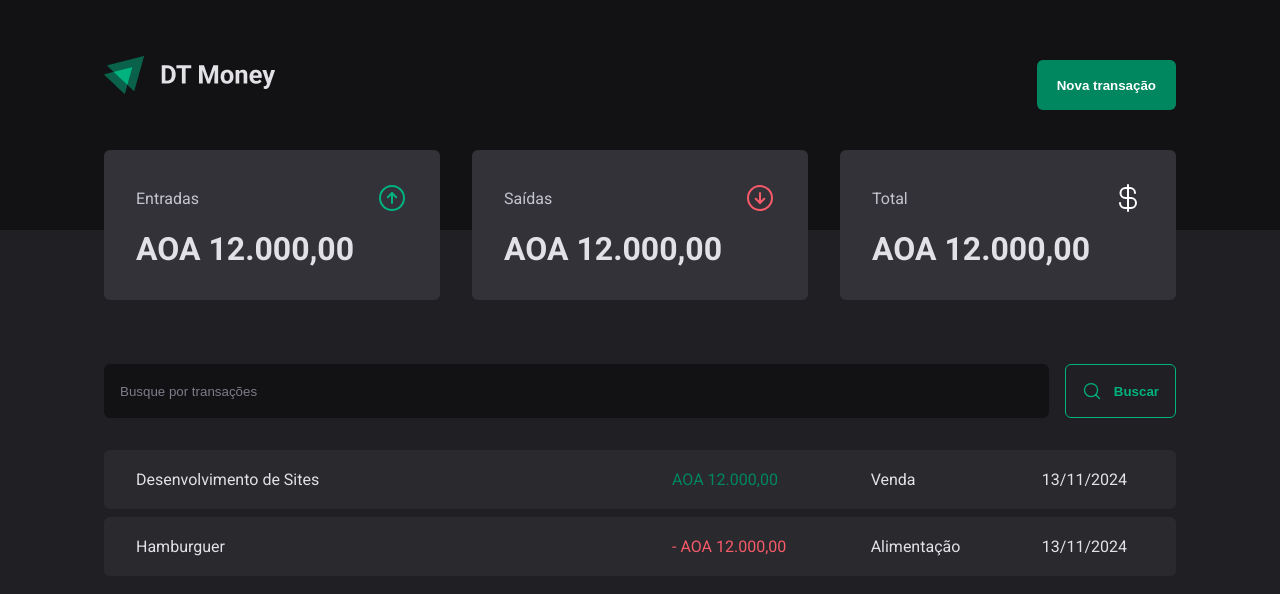
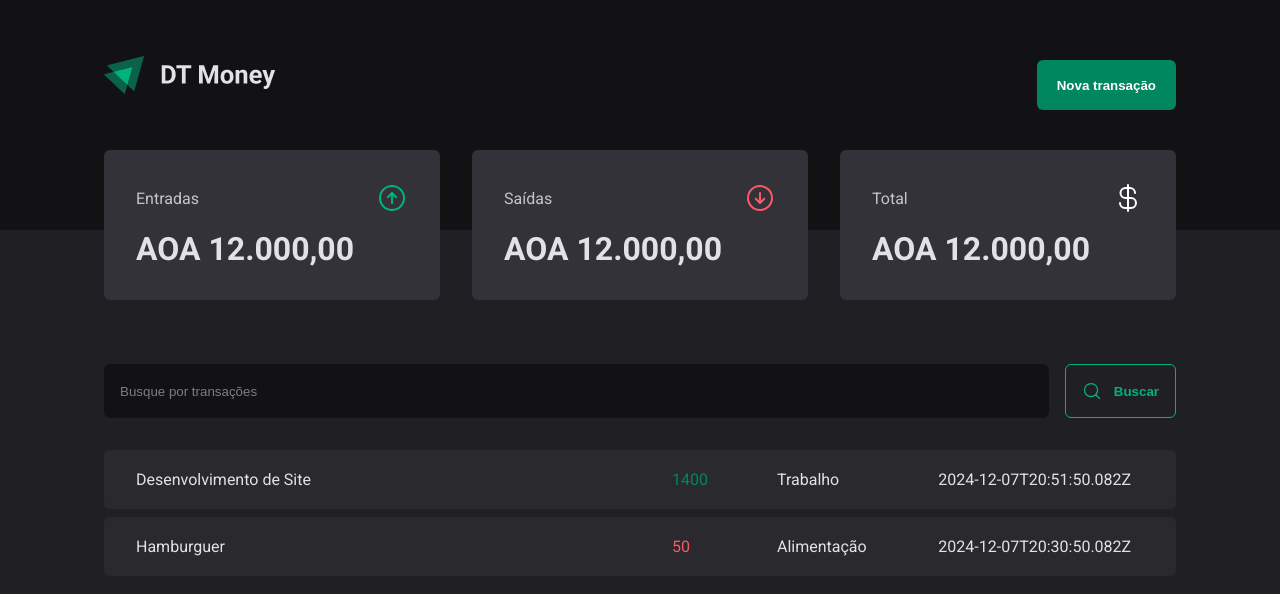
Before and after one commit to gabriel-corto/dt-money, a React (Vite) app: page / in a window 1280 px wide. Shown: the top 594 px of the page. Built offline with nearby package versions, Linux system fonts and the light colour scheme; data requests are answered from the project's data file.

Commit message:
add fetchTransactions HTTP Request

```diff
--- a/package.json
+++ b/package.json
@@ -7,7 +7,8 @@
     "dev": "vite",
     "build": "tsc -b && vite build",
     "lint": "eslint .",
-    "preview": "vite preview"
+    "preview": "vite preview",
+    "local:server": "json-server server.json -w -d 500"
   },
   "dependencies": {
     "@hookform/resolvers": "^3.9.1",
@@ -15,7 +16,7 @@
     "@radix-ui/react-radio-group": "^1.2.1",
     "@types/styled-components": "^5.1.34",
     "axios": "^1.7.7",
-    "json-server": "^1.0.0-beta.3",
+    "json-server": "^0.17.0",
     "phosphor-react": "^1.4.1",
     "react": "^18.3.1",
     "react-dom": "^18.3.1",
--- /dev/null
+++ b/server.json
@@ -0,0 +1,20 @@
+{
+  "transactions": [
+    {
+      "id": 1,
+      "description": "Desenvolvimento de Site",
+      "category": "Trabalho",
+      "type": "income",
+      "price": 1400,
+      "createdAt": "2024-12-07T20:51:50.082Z"
+    },
+    {
+      "id": 2,
+      "description": "Hamburguer",
+      "category": "Alimentação",
+      "type": "outcome",
+      "price": 50,
+      "createdAt": "2024-12-07T20:30:50.082Z"
+    }
+  ]
+}
--- a/src/pages/Transactions/index.tsx
+++ b/src/pages/Transactions/index.tsx
@@ -1,9 +1,32 @@
+import { useEffect, useState } from "react";
 import { Header } from "../../components/Header";
 import { Summary } from "../../components/Summary";
 import { SearchForm } from "./components/SearchForm";
 import { PriceHightLight, TransactionsContainer, TransactionsTable } from "./style";
 
+interface TransactionsType {
+  id: string
+  description: string
+  category: string
+  type: "income" | "outcome"
+  price: number
+  createdAt: Date
+}
 export function Transactions() {
+
+  const [transactions, setTransactions] = useState<TransactionsType[]>([])
+
+  async function fetchTransactions() {
+    const APIResponse = await fetch("http://localhost:3000/transactions")
+    const TransactionsData = await APIResponse.json()
+
+    setTransactions(TransactionsData)
+  }
+
+  useEffect(() => {
+    fetchTransactions()
+  }, [])
+
   return (
     <div>
       <Header />
@@ -14,27 +37,20 @@ export function Transactions() {
 
         <TransactionsTable>
           <tbody>
-            <tr>
-              <td width="50%">Desenvolvimento de Sites</td>
-              <td>
-                <PriceHightLight variant="income">
-                  AOA 12.000,00
-                </PriceHightLight>
-              </td>
-              <td>Venda</td>
-              <td>13/11/2024</td>
-            </tr>
-
-            <tr>
-              <td width="50%">Hamburguer</td>
-              <td>
-                <PriceHightLight variant="outcome">
-                  - AOA 12.000,00
-                </PriceHightLight>
-              </td>
-              <td>Alimentação</td>
-              <td>13/11/2024</td>
-            </tr>
+            {transactions.map(transaction => {
+              return (
+                <tr>
+                  <td width="50%">{transaction.description}</td>
+                  <td>
+                    <PriceHightLight variant={transaction.type}>
+                      {transaction.price}
+                    </PriceHightLight>
+                  </td>
+                  <td>{transaction.category}</td>
+                  <td>{transaction.createdAt}</td>
+                </tr>
+              )
+            })}
           </tbody>
         </TransactionsTable>
       </TransactionsContainer>
```
Also changed, not shown: 1 other file (tests, documents, lock files or other folders).
